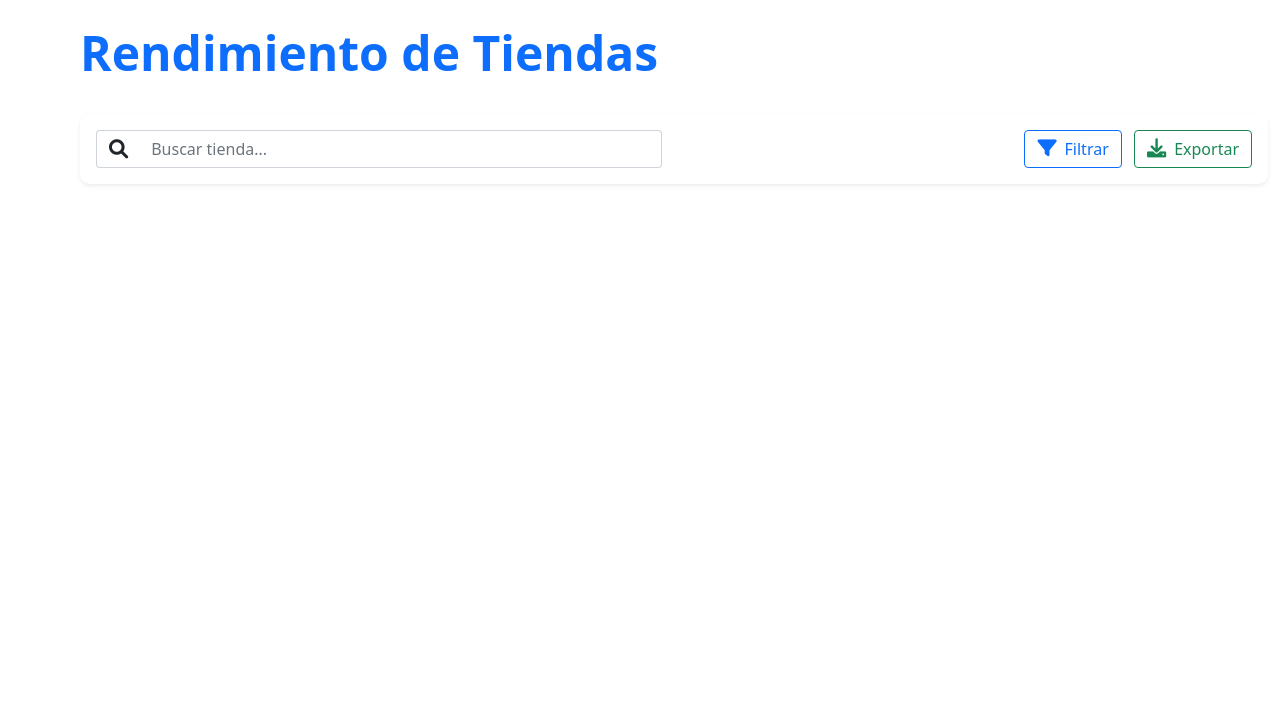
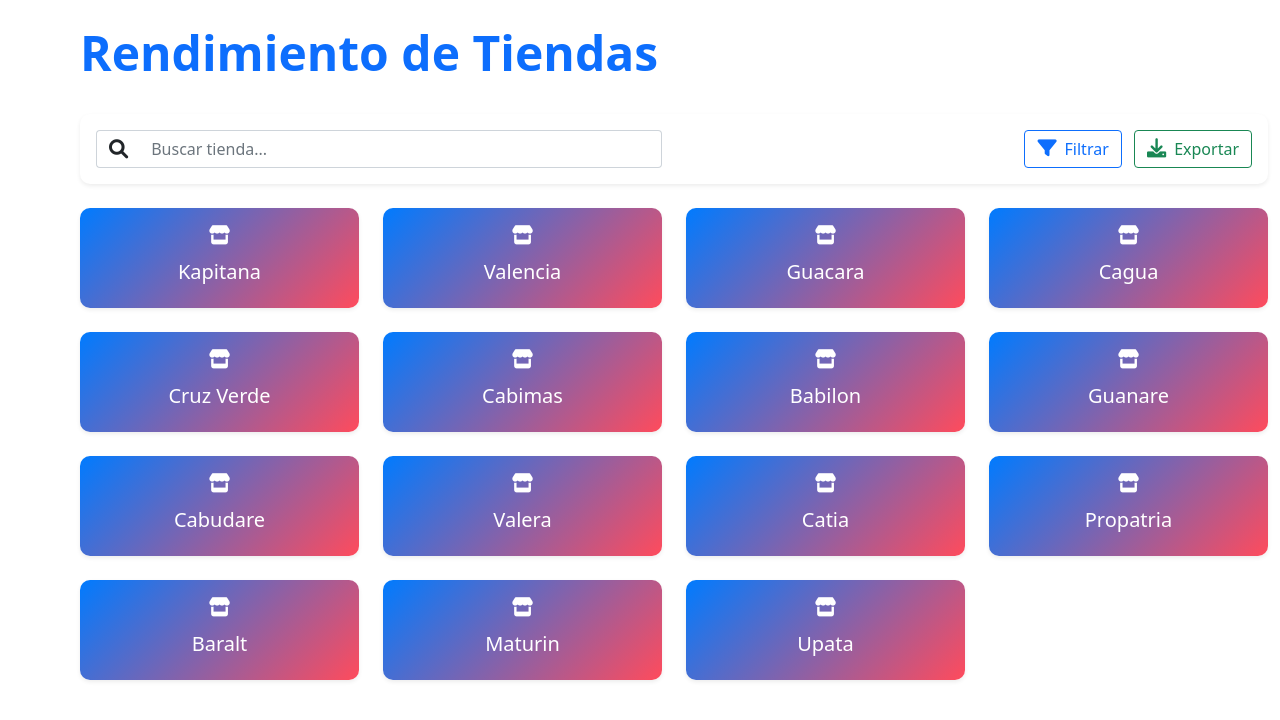
Before and after one commit to Programers77/Dashboard, a Flask app: page /tiendas in a window 1280 px wide. Shown: the part 61-781 px from the top of the page. Run offline with Flask 3, Linux system fonts and the light colour scheme.

Commit message:
Creacion de tiendas tio ammi

```diff
--- a/templates/tiendas.html
+++ b/templates/tiendas.html
@@ -1,4 +1,4 @@
-{%extends "base.html"%} {%block content%}
+{% extends "base.html" %} {% block content %}
 
 <div class="container-fluid py-4">
   <div class="row mb-4">
@@ -40,49 +40,25 @@
   </div>
 
   <div class="row g-4" id="tiendasGrid">
-    <!-- Las tarjetas de tiendas se generarán dinámicamente -->
+    {% set tiendas = ["Kapitana", "Valencia", "Guacara", "Cagua", "Cruz Verde",
+    "Cabimas", "Babilon", "Guanare", "Cabudare", "Valera", "Catia", "Propatria",
+    "Baralt", "Maturin", "Upata"] %} {% for tienda in tiendas %}
+    <div class="col-md-4 col-lg-3">
+      <div
+        class="card text-center shadow-sm"
+        style="
+          background: linear-gradient(135deg, #007bff, #ff4b5c);
+          color: white;
+        "
+      >
+        <div class="card-body">
+          <i class="fas fa-store fa-2x mb-3"></i>
+          <h5 class="card-title">{{ tienda }}</h5>
+        </div>
+      </div>
+    </div>
+    {% endfor %}
   </div>
 </div>
 
-<!-- Template para las tarjetas de tiendas -->
-<!-- <template id="tiendaTemplate">
-  <div class="col-md-6 col-lg-4">
-    <div class="card store-card h-100">
-      <div
-        class="card-header bg-white d-flex justify-content-between align-items-center"
-      >
-        <h5 class="card-title mb-0 store-name"></h5>
-        <span class="badge performance-badge"></span>
-      </div>
-      <div class="card-body">
-        <div class="metrics-grid">
-          <div class="metric">
-            <span class="metric-label">Ventas Mes Actual</span>
-            <span class="metric-value current-sales"></span>
-          </div>
-          <div class="metric">
-            <span class="metric-label">Ventas Mes Anterior</span>
-            <span class="metric-value previous-sales"></span>
-          </div>
-          <div class="metric">
-            <span class="metric-label">Margen de Ganancia</span>
-            <span class="metric-value margin"></span>
-          </div>
-          <div class="metric">
-            <span class="metric-label">Variación Mensual</span>
-            <span class="metric-value variation"></span>
-          </div>
-        </div>
-        <div class="mt-3">
-          <canvas class="store-chart"></canvas>
-        </div>
-      </div>
-      <div class="card-footer bg-white">
-        <button class="btn btn-link text-primary p-0">
-          <i class="fas fa-chart-bar me-1"></i>Ver detalles
-        </button>
-      </div>
-    </div>
-  </div>
-</template> -->
-{%endblock%}
+{% endblock %}
```
